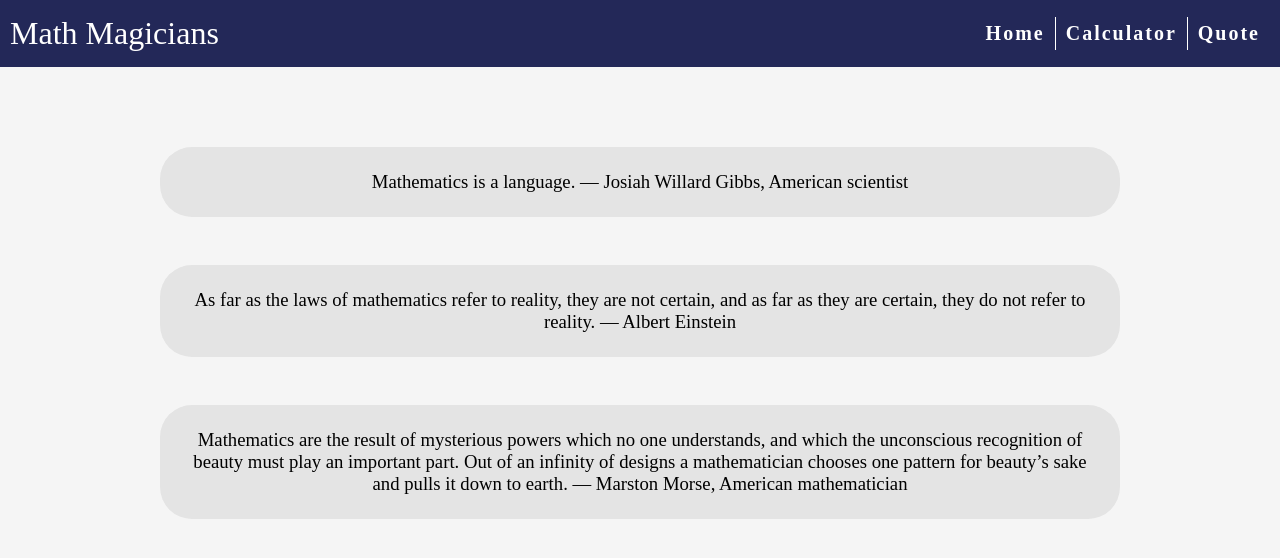
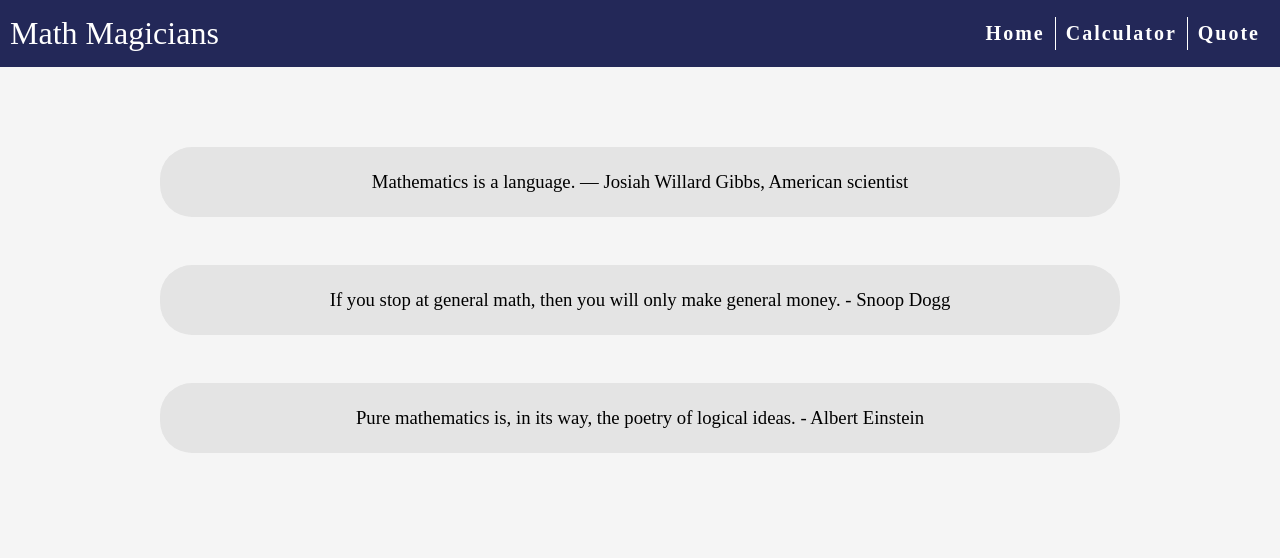
Before and after one commit to Kossi-stack/Math-Magicians, a React (Create React App) app: page /quote in a window 1280 px wide. Shown: the top 558 px of the page. Built offline with nearby package versions, Linux system fonts and the light colour scheme.

Commit message:
Add quote and style it

```diff
--- a/src/pages/Quote.js
+++ b/src/pages/Quote.js
@@ -7,16 +7,10 @@ const Quote = () => (
       Mathematics is a language. — Josiah Willard Gibbs, American scientist
     </h3>
     <h3>
-      As far as the laws of mathematics refer to reality, they are not certain,
-      and as far as they are certain, they do not refer to reality. — Albert
-      Einstein
+    If you stop at general math, then you will only make general money. - Snoop Dogg
     </h3>
     <h3>
-      Mathematics are the result of mysterious powers which no one understands,
-      and which the unconscious recognition of beauty must play an important
-      part. Out of an infinity of designs a mathematician chooses one pattern
-      for beauty’s sake and pulls it down to earth. — Marston Morse, American
-      mathematician
+    Pure mathematics is, in its way, the poetry of logical ideas. - Albert Einstein
     </h3>
   </div>
 );
```
